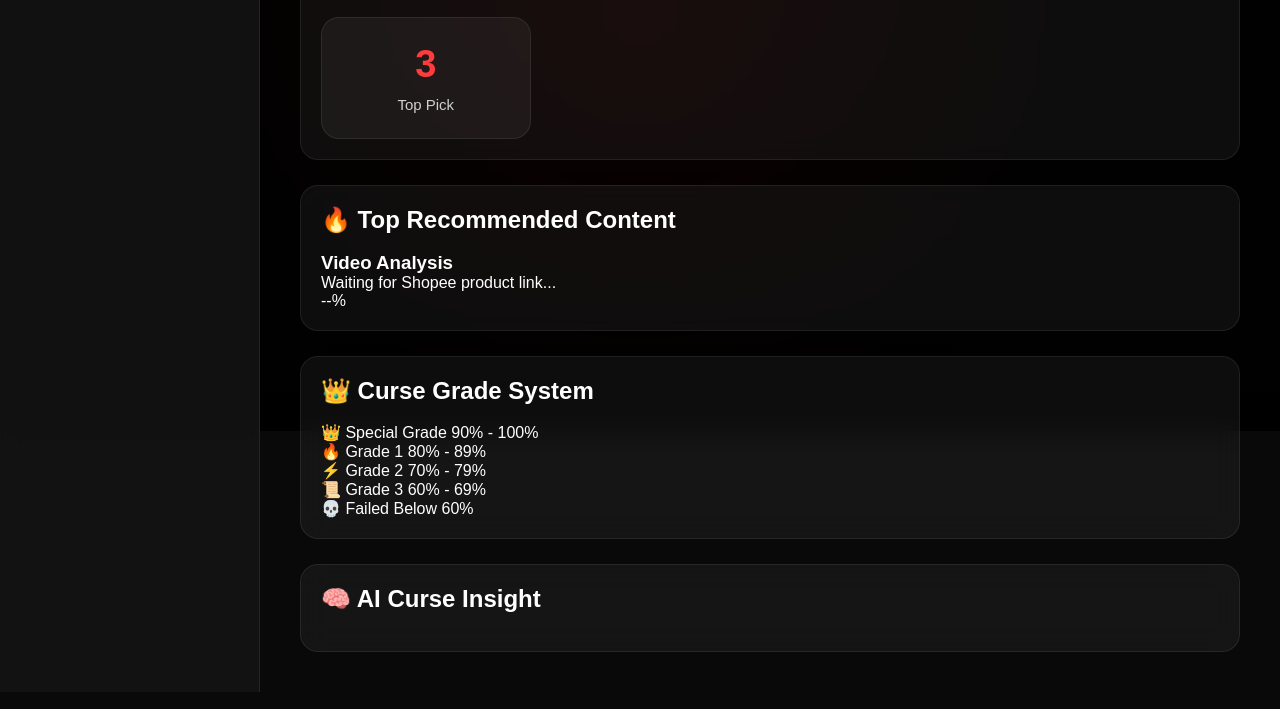
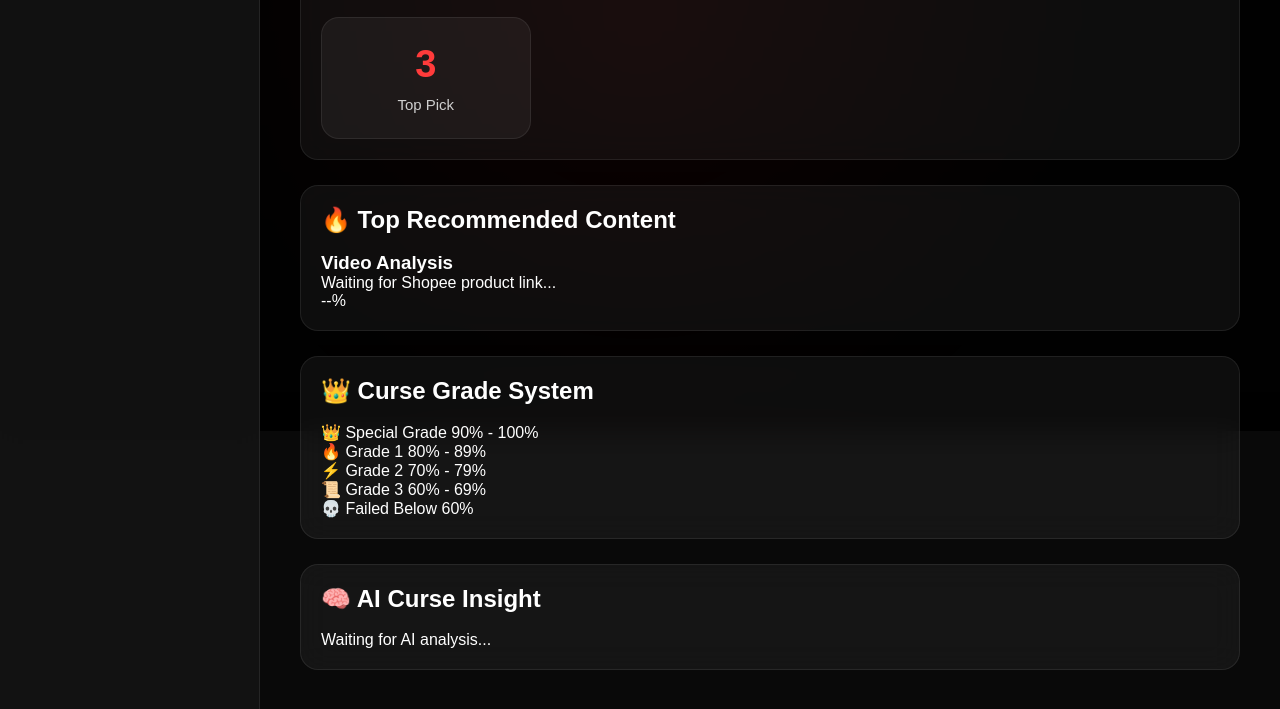
Before and after one commit to mikasamegumi1-coder/Ryomen-SUKUNA, a website: page index.html in a window 1280 px wide. Shown: the part 369-1078 px from the top of the page. Drawn offline with Linux system fonts and the light colour scheme.

Commit message:
Add AI insight section to index.html

```diff
--- a/index.html
+++ b/index.html
@@ -176,7 +176,17 @@
 </div>
 
 <div class="card insight">
-<h2>🧠 AI Curse Insight</h2>
+
+    <h2>🧠 AI Curse Insight</h2>
+
+    <div class="insight-box">
+
+        <p id="aiInsight">
+            Waiting for AI analysis...
+        </p>
+
+    </div>
+
 </div>
 
 </section>
```
